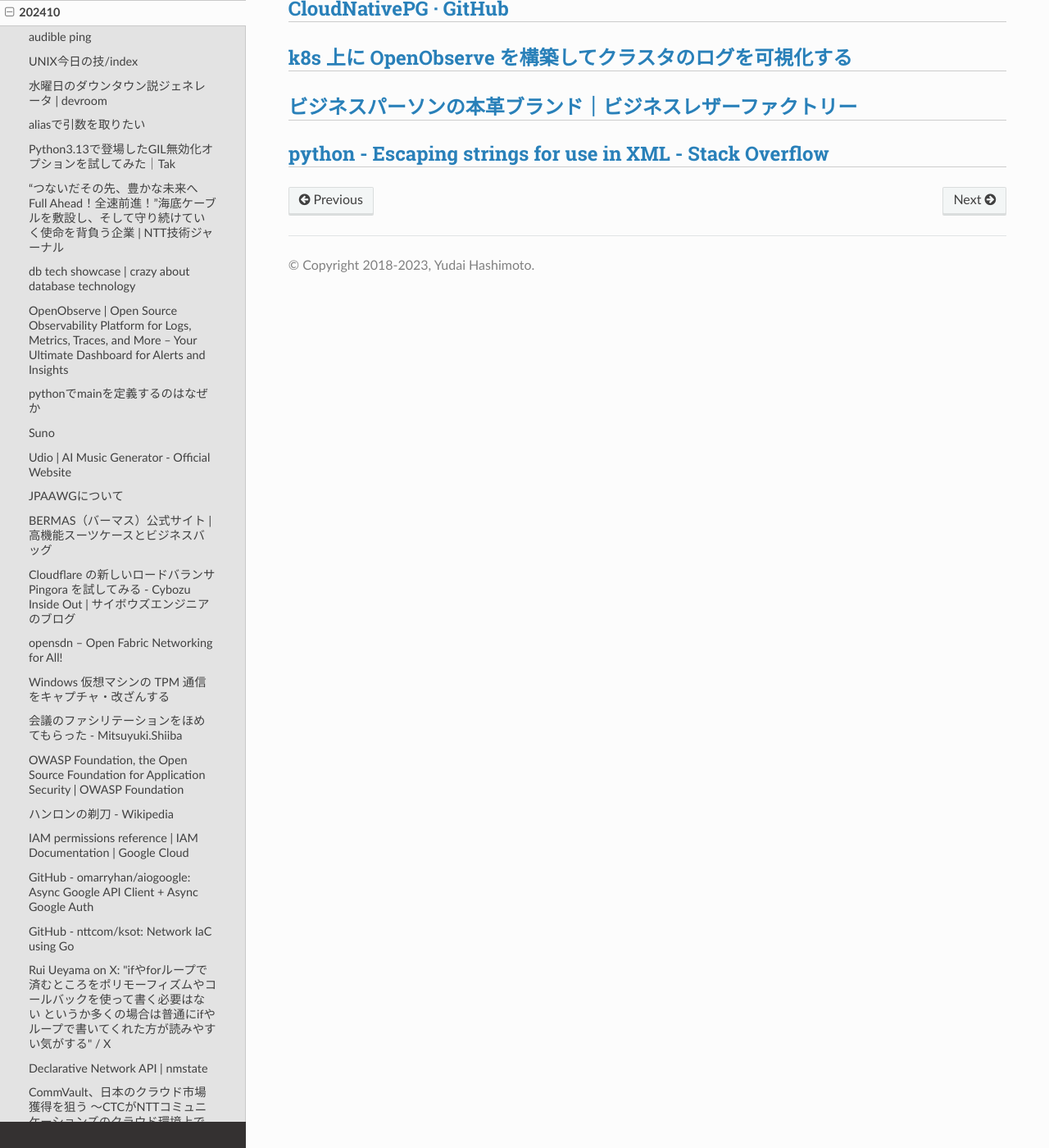
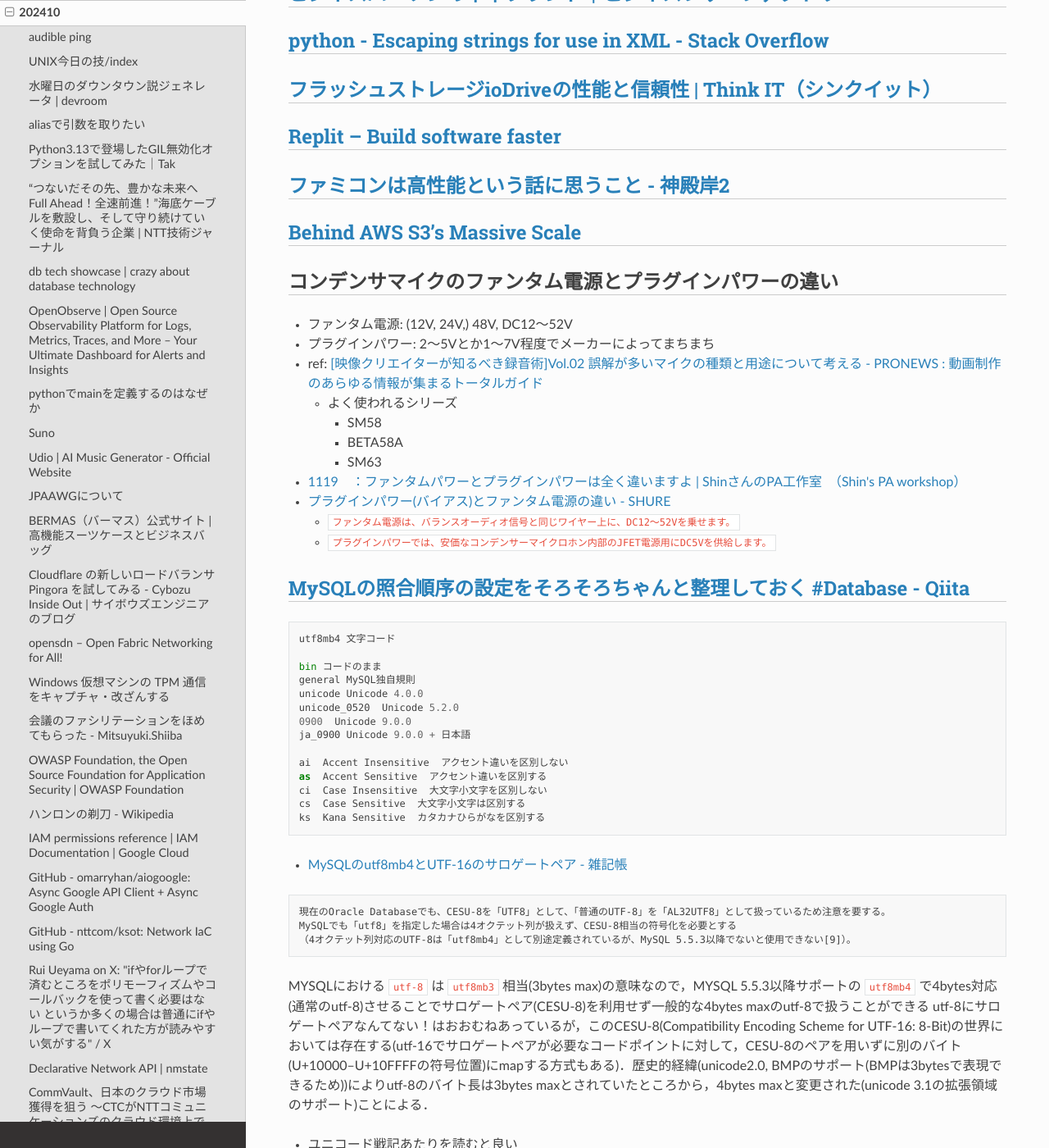
Before and after one commit to jp7fkf/JP7FKF-Warehouse, a Sphinx documentation site: the page built from source/dialy/202410.md, in a window 1280 px wide and 1400 px high, scrolled down 5188 px. Shown: the whole window at 82% size. Built offline with Sphinx 7.4.7 and the Read the Docs theme 3.1.0, drawn with Linux system fonts in a browser that asks for light colours; some of the changed text lies outside the part shown.

Commit message:
2024-10-15 22:38:13 JST

````diff
--- a/source/dialy/202410.md
+++ b/source/dialy/202410.md
@@ -153,9 +153,7 @@ if __name__ == "__main__":
         `dd if=/dev/zero of=/tmp/hoge && rm -f /tmp/hoge`
   - `qemu-img convert -c -O qcow2 hoge.qcow2.orig hoge.qcow2`
     - compress付き
-    ```
-      '-c' indicates that target image must be compressed (qcow format only)
-    ```
+      `'-c' indicates that target image must be compressed (qcow format only)`
 - 事前事後確認
   - `qemu-img info hoge.qcow2`
   - image sizeとか実領域sizeがわかる
@@ -180,3 +178,62 @@ if __name__ == "__main__":
 ## [ビジネスパーソンの本革ブランド｜ビジネスレザーファクトリー](https://business-leather.com/)
 
 ## [python - Escaping strings for use in XML - Stack Overflow](https://stackoverflow.com/questions/1546717/escaping-strings-for-use-in-xml)
+
+## [フラッシュストレージioDriveの性能と信頼性 | Think IT（シンクイット）](https://thinkit.co.jp/story/2014/02/19/4825?nopaging=1)
+
+## [Replit – Build software faster](https://replit.com/)
+
+## [ファミコンは高性能という話に思うこと - 神殿岸2](https://kandatas.hatenablog.com/entry/2024/10/14/205941)
+
+## [Behind AWS S3’s Massive Scale](https://highscalability.com/behind-aws-s3s-massive-scale/)
+
+## コンデンサマイクのファンタム電源とプラグインパワーの違い
+- ファンタム電源: (12V, 24V,) 48V, DC12～52V
+- プラグインパワー: 2〜5Vとか1〜7V程度でメーカーによってまちまち
+- ref: [[映像クリエイターが知るべき録音術]Vol.02 誤解が多いマイクの種類と用途について考える - PRONEWS : 動画制作のあらゆる情報が集まるトータルガイド](https://jp.pronews.com/column/202005271100156738.html)
+  - よく使われるシリーズ
+    - SM58
+    - BETA58A
+    - SM63
+- [1119　：ファンタムパワーとプラグインパワーは全く違いますよ | ShinさんのPA工作室　（Shin's PA workshop）](https://ameblo.jp/shin-aiai/entry-10831218710.html)
+- [プラグインパワー(バイアス)とファンタム電源の違い - SHURE](https://service.shure.com/s/article/difference-between-bias-plug-in-power-and-phantom-power?language=ja)
+  - `ファンタム電源は、バランスオーディオ信号と同じワイヤー上に、DC12～52Vを乗せます。`
+  - `プラグインパワーでは、安価なコンデンサーマイクロホン内部のJFET電源用にDC5Vを供給します。`
+
+## [MySQLの照合順序の設定をそろそろちゃんと整理しておく #Database - Qiita](https://qiita.com/iwasakik/items/e5e3ce50ad26692269a7)
+```
+utf8mb4 文字コード
+
+bin コードのまま
+general MySQL独自規則
+unicode Unicode 4.0.0
+unicode_0520  Unicode 5.2.0
+0900  Unicode 9.0.0
+ja_0900 Unicode 9.0.0 + 日本語
+
+ai  Accent Insensitive  アクセント違いを区別しない
+as  Accent Sensitive  アクセント違いを区別する
+ci  Case Insensitive  大文字小文字を区別しない
+cs  Case Sensitive  大文字小文字は区別する
+ks  Kana Sensitive  カタカナひらがなを区別する
+```
+- [MySQLのutf8mb4とUTF-16のサロゲートペア - 雑記帳](https://yoneyore.hatenablog.com/entry/2020/05/29/021719)
+```
+現在のOracle Databaseでも、CESU-8を「UTF8」として、「普通のUTF-8」を「AL32UTF8」として扱っているため注意を要する。
+MySQLでも「utf8」を指定した場合は4オクテット列が扱えず、CESU-8相当の符号化を必要とする
+（4オクテット列対応のUTF-8は「utf8mb4」として別途定義されているが、MySQL 5.5.3以降でないと使用できない[9]）。
+```
+MYSQLにおける `utf-8` は `utf8mb3` 相当(3bytes max)の意味なので，MYSQL 5.5.3以降サポートの `utf8mb4` で4bytes対応(通常のutf-8)させることでサロゲートペア(CESU-8)を利用せず一般的な4bytes maxのutf-8で扱うことができる
+utf-8にサロゲートペアなんてない！はおおむねあっているが，このCESU-8(Compatibility Encoding Scheme for UTF-16: 8-Bit)の世界においては存在する(utf-16でサロゲートペアが必要なコードポイントに対して，CESU-8のペアを用いずに別のバイト(U+10000–U+10FFFFの符号位置)にmapする方式もある)．歴史的経緯(unicode2.0, BMPのサポート(BMPは3bytesで表現できるため))によりutf-8のバイト長は3bytes maxとされていたところから，4bytes maxと変更された(unicode 3.1の拡張領域のサポート)ことによる．
+  - ユニコード戦記あたりを読むと良い
+- utf-32が最も考えやすいが，固定長で効率が良くない．
+  - utf-16と同様にendian, BOMのありなしがある．
+- utf-16だと基本的には2bytes固定長(UCS-2)であるためutf-32よりは効率がよいが，サポートするコードポイント範囲の増加により表現しきれず，サロゲートペア(UCS-4)を用いた計4bytesにより1文字を表現するものがある．
+  - endianが2通りあり，決定的なものとしてutf-16be(big endian), utf-16le(little endian)がある(これらにはBOMは付与されない(が，付与されていた場合でも独自に解釈するものもある)). BOM(byte order mark, U+FEFF)が先頭に付与させ，これを用いてBE/LEを区別させるものをutf-16と呼ぶ．
+- utf-8ではMSBの有無によりasciiとそれ以外を区別し，上位ビットのビットパターンによってバイト長が異なる可変バイト長により表現する．
+  - 定義はISO/IEC 10646(UCS Transformation Format 8), Unicode(Unicode Transformation Format-8)．コード重複範囲において互換性がある．
+  - つくったのはken thompson
+    - [Reflections on Trusting Trust - KEN THOMPSON, Apr. 1984](https://www.cs.cmu.edu/~rdriley/487/papers/Thompson_1984_ReflectionsonTrustingTrust.pdf)
+  - [Unicodeがどんな風にUTF-8に割当てられているか - 備忘帳 - オレンジ工房](https://orange-factory.com/dnf/unicode.html)
+- [(プログラマのための) いまさら聞けない標準規格の話 第1回 文字コード概要編 | オブジェクトの広場](https://www.ogis-ri.co.jp/otc/hiroba/technical/program_standards/part1.html)
+- [Unicode―文字コード入門―](https://www.shuiren.org/chuden/teach/code/main8.htm)
````
